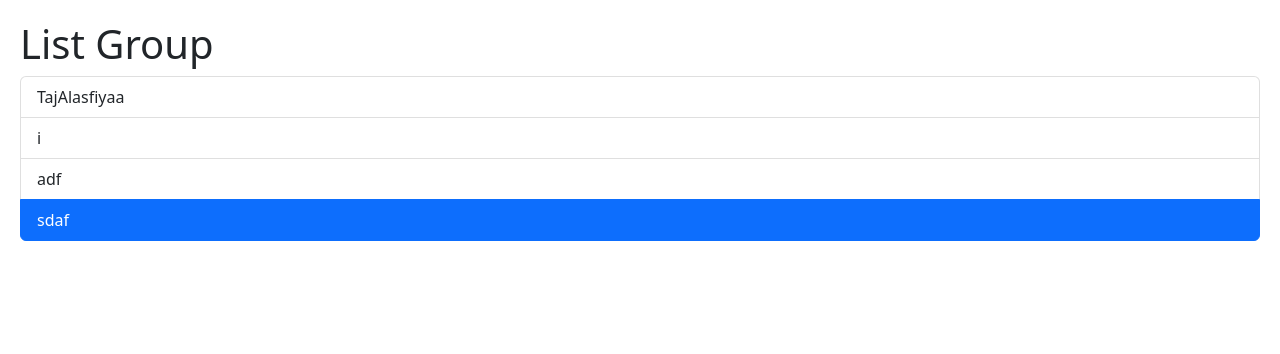
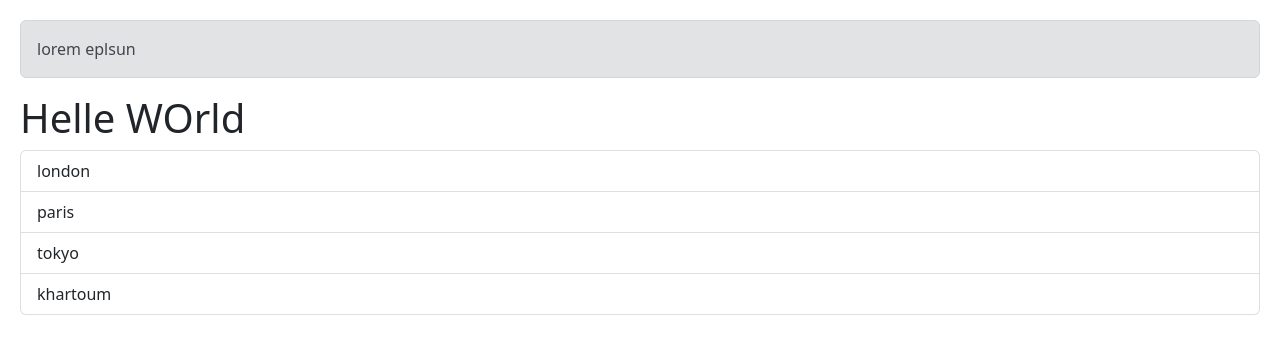
Before and after one commit to TajAlasfiyaa/gamehub, a React (Vite) app: page / in a window 1280 px wide. Shown: the top 354 px of the page. Built offline with nearby package versions, Linux system fonts and the light colour scheme.

Commit message:
add alert and listgroup components

```diff
--- a/src/App.tsx
+++ b/src/App.tsx
@@ -1,9 +1,20 @@
-import {ListGroup} from "./components/ListGroup";
-
+import Alerts from "./components/Alerts";
+import { ListGroup } from "./components/ListGroup";
 function App() {
-  return <>
-  <ListGroup/>
-  </>;
+  const taj = ["london", "paris", "tokyo", "khartoum"];
+  const handleSelectItem = (item: string) => {
+    console.log(item);
+  };
+  return (
+    <>
+      <Alerts message="lorem eplsun" type="secondary" />
+      <ListGroup
+        title="Helle WOrld"
+        data={taj}
+        onSelectItem={handleSelectItem}
+      />
+    </>
+  );
 }
 
 export default App;
--- /dev/null
+++ b/src/components/Alerts.tsx
@@ -0,0 +1,15 @@
+interface Props {
+  message: string;
+  type?: string;
+}
+function Alerts({ message, type = "primary" }: Props) {
+  return (
+    <>
+      <div className={"alert alert-" + type} role="alert">
+        {message}
+      </div>
+    </>
+  );
+}
+
+export default Alerts;
--- a/src/components/ListGroup.tsx
+++ b/src/components/ListGroup.tsx
@@ -1,13 +1,28 @@
-export function ListGroup() {
-    const taj = []
+import { useState } from "react";
+interface Props {
+  data: string[];
+  title: string;
+  onSelectItem: (item: string) => void;
+}
+export function ListGroup({ data, title, onSelectItem }: Props) {
+  const [selected, setSelected] = useState(-1);
+
   return (
     <>
-            <h1>List Group</h1>
+      <h1>{title}</h1>
       <ol className="list-group">
-                <li className="list-group-item">TajAlasfiyaa</li>
-                <li className="list-group-item">i</li>
-                <li className="list-group-item">adf</li>
-                <li className="list-group-item active ">sdaf </li>
+        {data.map((list, index) => (
+          <ol
+            className={(selected == index)
+              ? "list-group-item active"
+              : "list-group-item"}
+            onClick={() => {
+              onSelectItem(list);
+            }}
+          >
+            {list}
+          </ol>
+        ))}
       </ol>
     </>
   );
```
Lines whose indentation alone changed are shown as unchanged.
